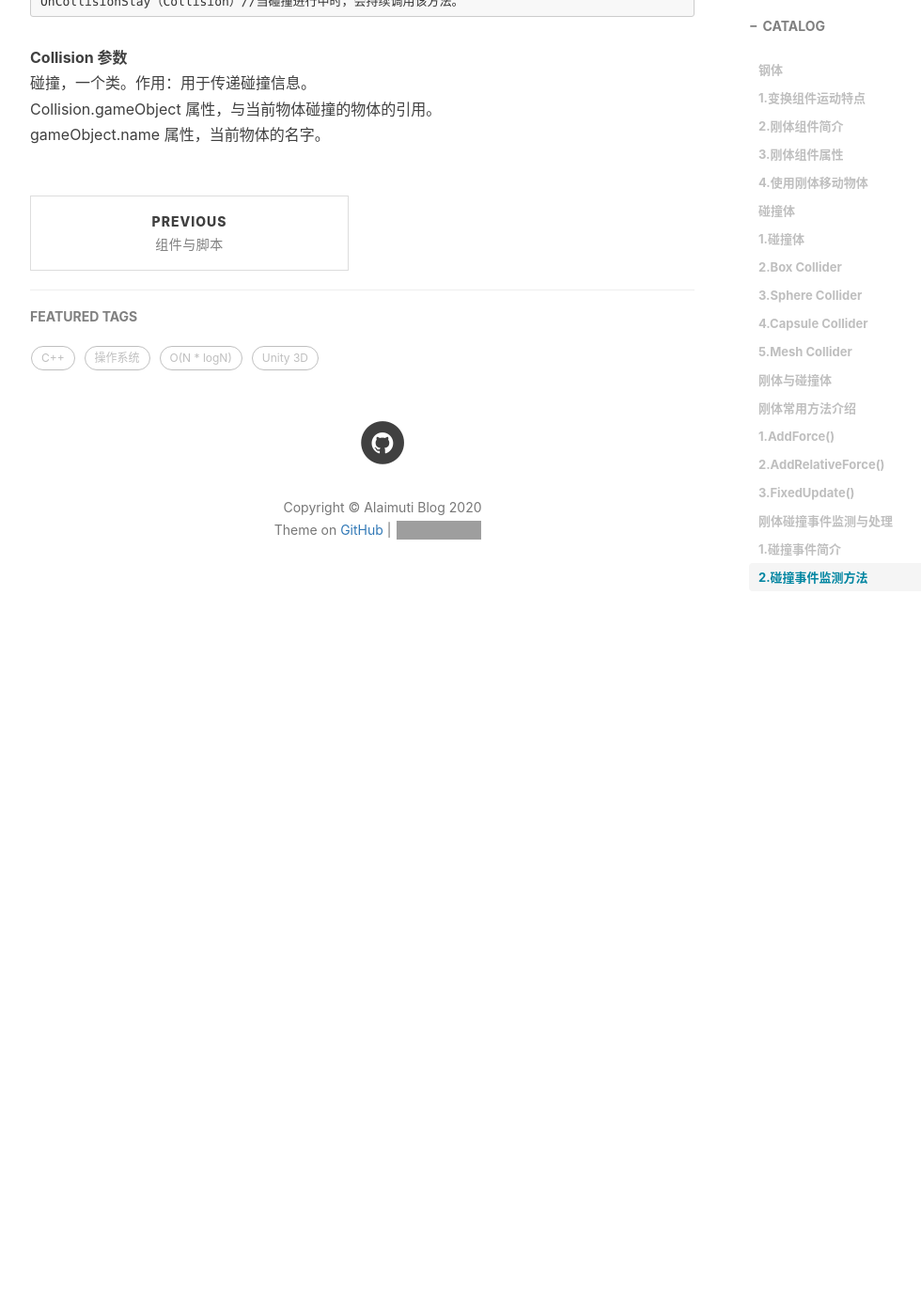
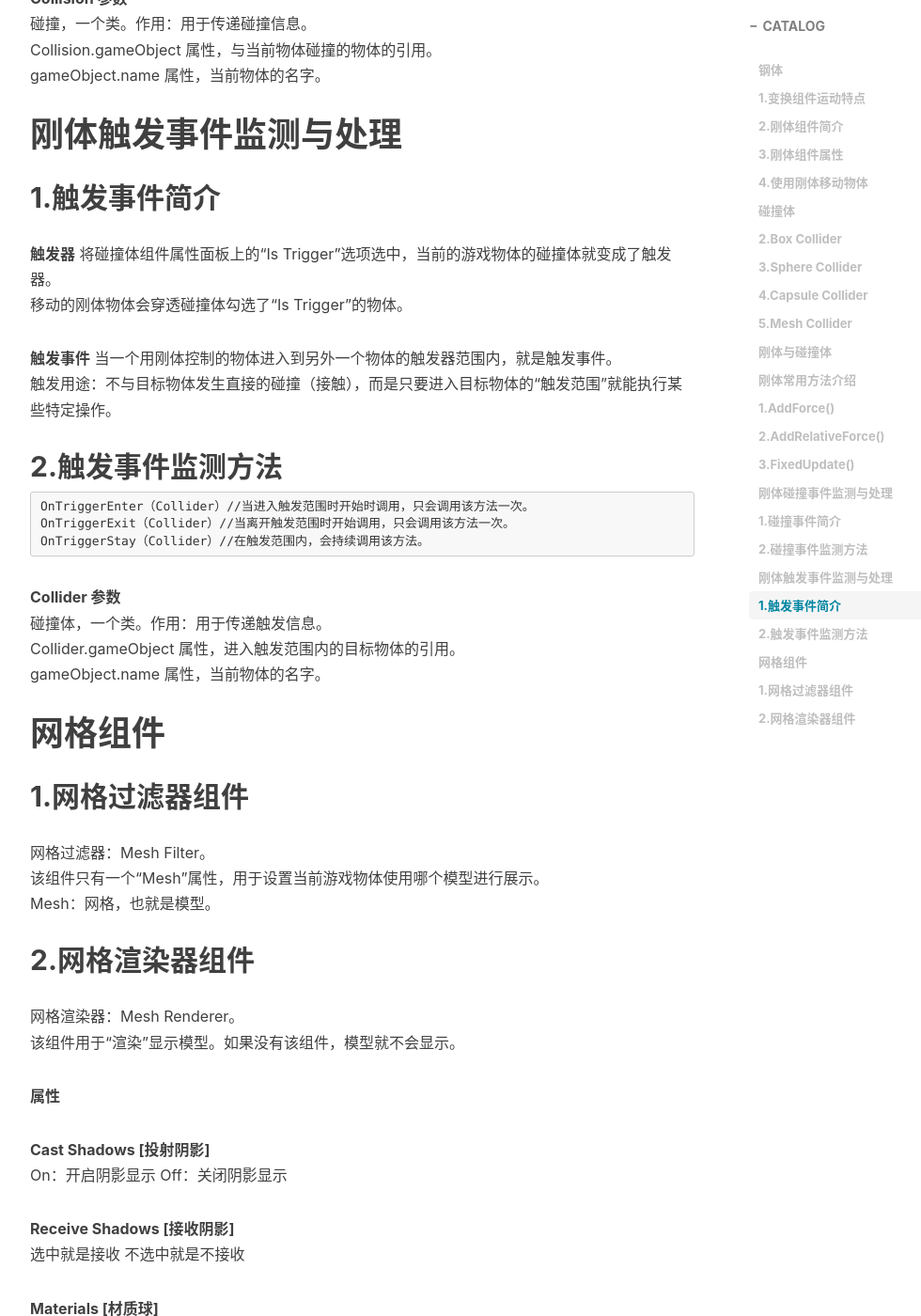
Before and after one commit to AIaimuti/aiaimuti.github.io, a Jekyll site: the page built from _posts/2020-4-5-Physical_component.md, in a window 1280 px wide and 1400 px high, scrolled down 5902 px. Shown: the whole window at 94% size, without its empty margins (233-1213 px from the left). Built offline with Jekyll 4.4.1, drawn with Linux system fonts in a browser that asks for light colours; nearby versions of some CDN libraries; comment, search, counter and statistics services are not loaded; before the commit the page ends 6570 px from its top, so only the background shows below that; some of the changed text lies outside the part shown; grey boxes are pictures that could not be loaded.

Commit message:
Update 2020-4-5-Physical_component.md

````diff
--- a/_posts/2020-4-5-Physical_component.md
+++ b/_posts/2020-4-5-Physical_component.md
@@ -187,3 +186,55 @@ OnCollisionStay（Collision）//当碰撞进行中时，会持续调用该方法
 碰撞，一个类。作用：用于传递碰撞信息。<br>
 Collision.gameObject 属性，与当前物体碰撞的物体的引用。<br>
 gameObject.name 属性，当前物体的名字。
+
+# 刚体触发事件监测与处理
+
+## 1.触发事件简介
+
+**触发器**
+将碰撞体组件属性面板上的“Is Trigger”选项选中，当前的游戏物体的碰撞体就变成了触发器。<br>
+移动的刚体物体会穿透碰撞体勾选了“Is Trigger”的物体。
+
+**触发事件**
+当一个用刚体控制的物体进入到另外一个物体的触发器范围内，就是触发事件。<br>
+触发用途：不与目标物体发生直接的碰撞（接触），而是只要进入目标物体的“触发范围”就能执行某些特定操作。
+
+## 2.触发事件监测方法
+
+```
+OnTriggerEnter（Collider）//当进入触发范围时开始时调用，只会调用该方法一次。
+OnTriggerExit（Collider）//当离开触发范围时开始调用，只会调用该方法一次。
+OnTriggerStay（Collider）//在触发范围内，会持续调用该方法。
+```
+
+**Collider 参数**<br>
+碰撞体，一个类。作用：用于传递触发信息。<br>
+Collider.gameObject 属性，进入触发范围内的目标物体的引用。<br>
+gameObject.name 属性，当前物体的名字。
+
+# 网格组件
+
+## 1.网格过滤器组件
+
+网格过滤器：Mesh Filter。<br>
+该组件只有一个“Mesh”属性，用于设置当前游戏物体使用哪个模型进行展示。<br>
+Mesh：网格，也就是模型。
+
+## 2.网格渲染器组件
+
+网格渲染器：Mesh Renderer。<br>
+该组件用于“渲染”显示模型。如果没有该组件，模型就不会显示。
+
+**属性**
+
+**Cast Shadows [投射阴影]**<br>
+On：开启阴影显示
+Off：关闭阴影显示
+
+**Receive Shadows [接收阴影]**<br>
+选中就是接收
+不选中就是不接收
+
+**Materials [材质球]**<br>
+用于设置用哪个材质球渲染当前的模型（Mesh）。<br>
+我们拖拽到游戏物体身上的材质球，其实就是赋予给了这个组件的这个属性上。
````
Also changed, not shown: other parts of _posts/2020-4-5-Physical_component.md (+0 -1 lines).
